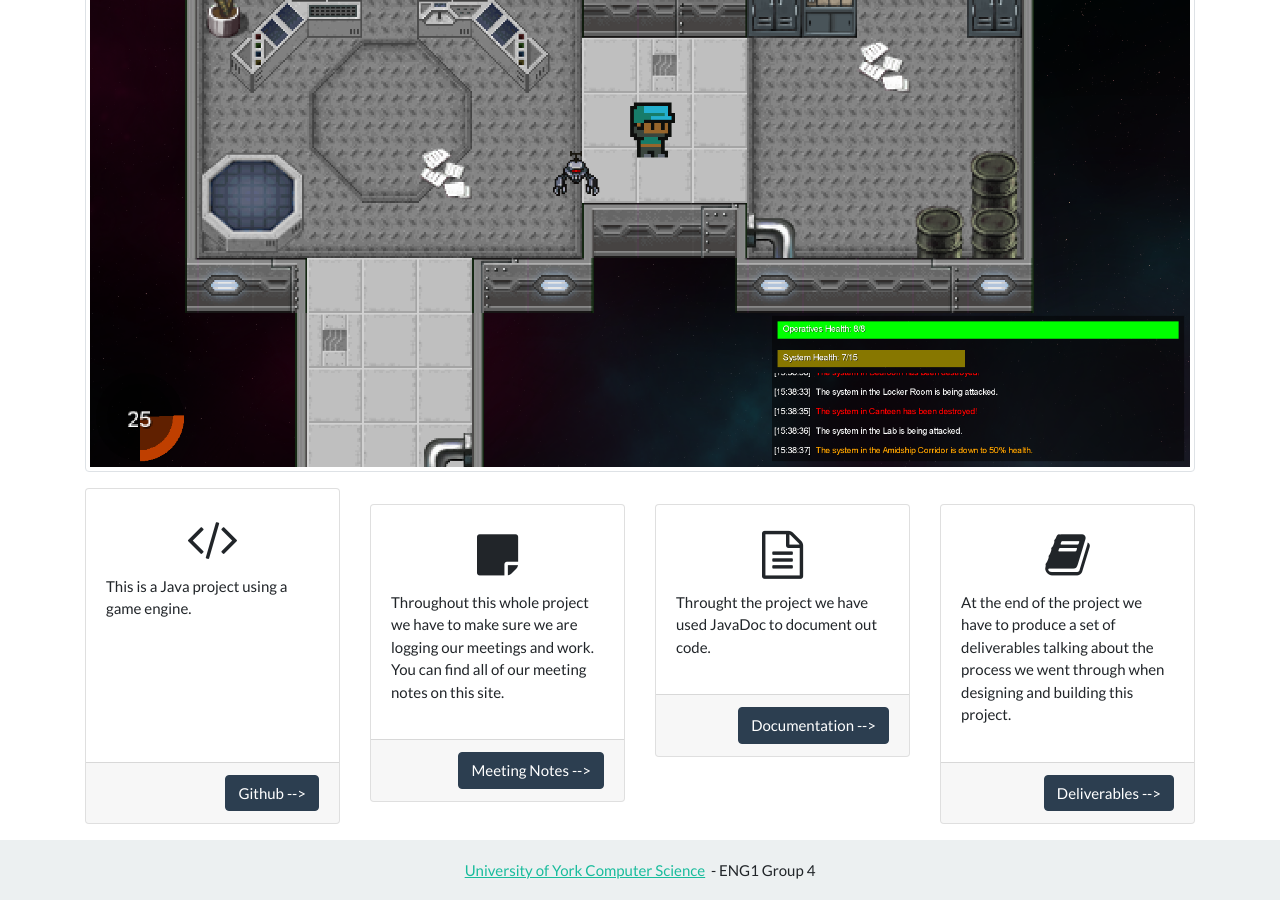
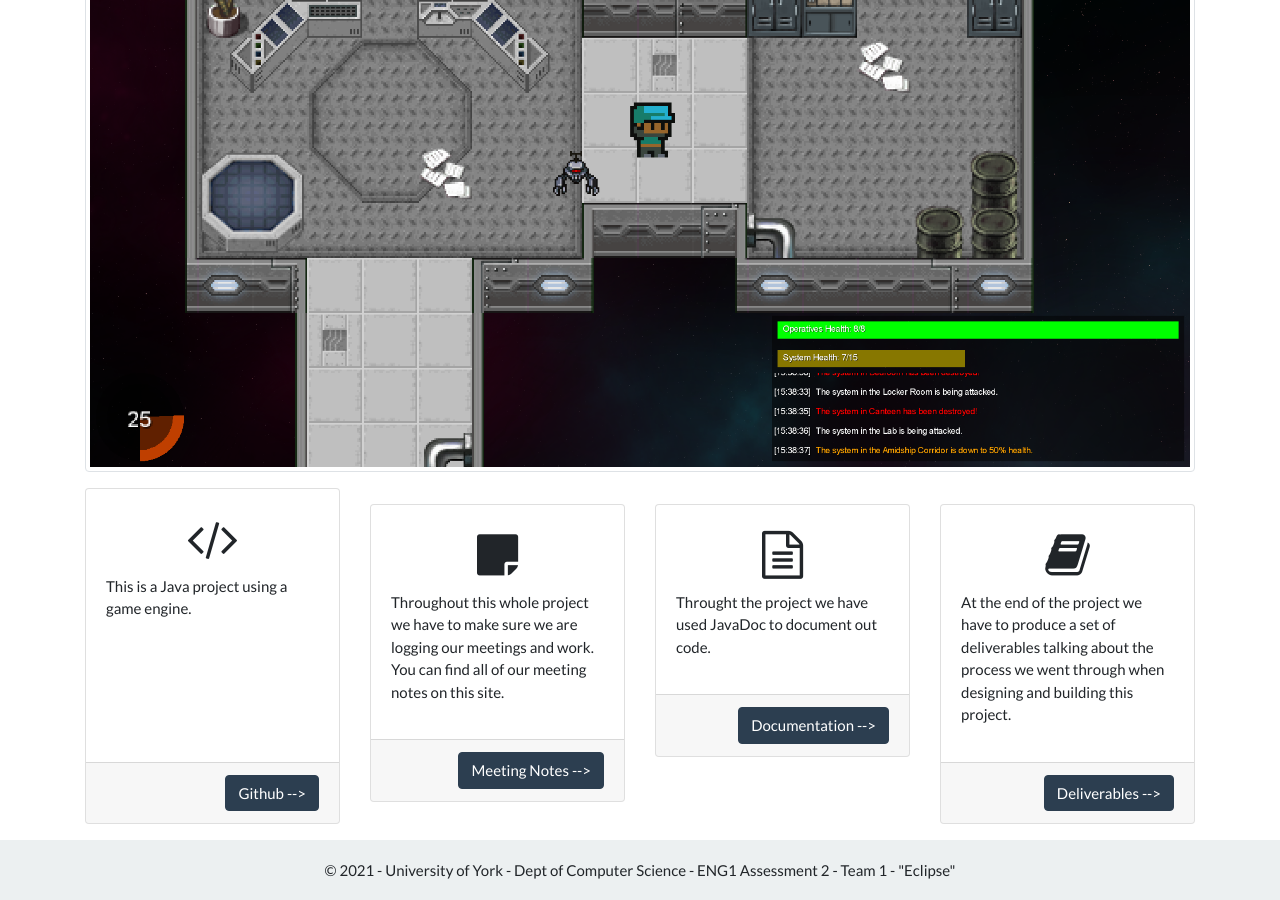
Before and after one commit to ENG1-Eclipse/website2, a Jekyll site: the page built from index.html, in a window 1280 px wide and 900 px high, scrolled down 583 px. Built offline with Jekyll 4.4.1, drawn with Linux system fonts in a browser that asks for light colours; nearby versions of some CDN libraries.

Commit message:
Update footer.html

```diff
--- a/_includes/footer.html
+++ b/_includes/footer.html
@@ -1,8 +1,7 @@
 <footer class="footer">
     <div class="container text-center">
         <span>
-            <a href="https://www.cs.york.ac.uk/" target="_BLANK"><span style="text-decoration: underline;">University of York Computer Science</span></a>
-            &nbsp;- ENG1 Group 4
+            © 2021 - University of York - Dept of Computer Science - ENG1 Assessment 2 - Team 1 - "Eclipse"
         </span>
     </div>
 </footer>
```
